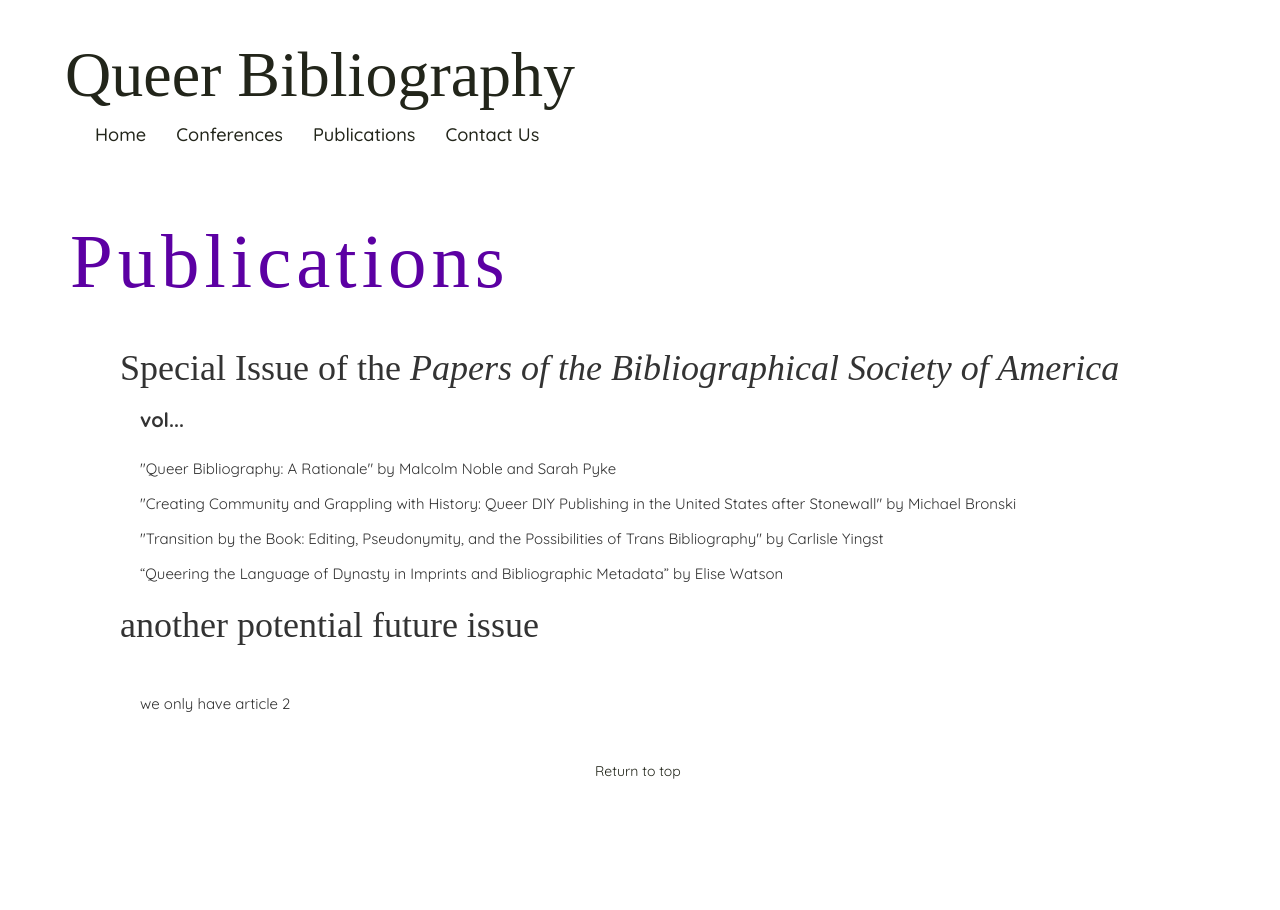
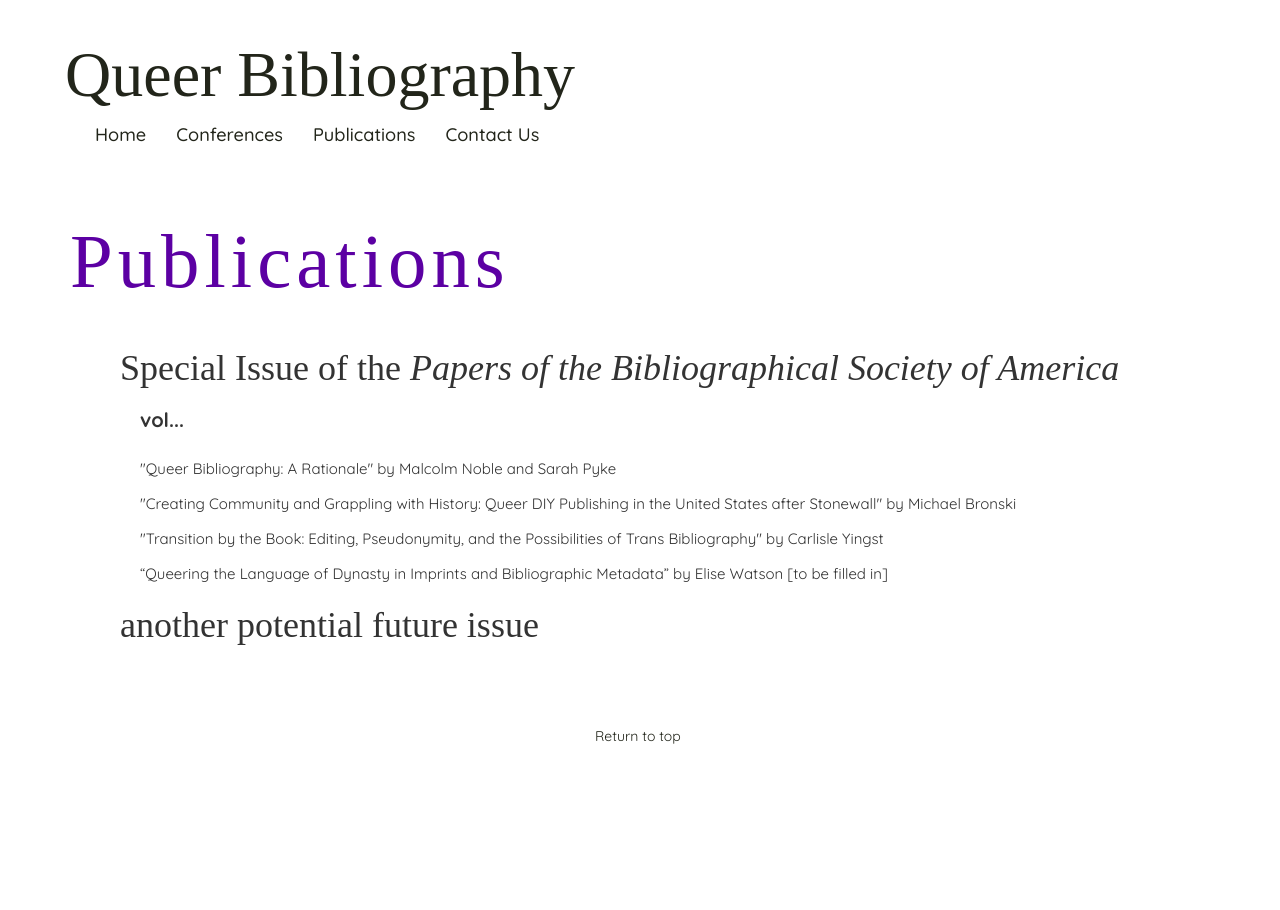
Before and after one commit to ceyingst/queerbibliography, a Jekyll site: the page built from publications.html, in a window 1280 px wide. Built offline with Jekyll 4.4.1, drawn with Linux system fonts in a browser that asks for light colours; nearby versions of some CDN libraries; some web fonts are replaced.

Commit message:
Update publications.yml

```diff
--- a/_data/publications.yml
+++ b/_data/publications.yml
@@ -4,8 +4,9 @@
   article1: '"Queer Bibliography: A Rationale" by Malcolm Noble and Sarah Pyke'
   article2: '"Creating Community and Grappling with History: Queer DIY Publishing in the United States after Stonewall" by Michael Bronski'
   article3: '"Transition by the Book: Editing, Pseudonymity, and the Possibilities of Trans Bibliography" by Carlisle Yingst'
-  article4: '“Queering the Language of Dynasty in Imprints and Bibliographic Metadata” by Elise Watson'
+  article4: '“Queering the Language of Dynasty in Imprints and Bibliographic Metadata” by Elise Watson [to be filled in]'
+
   url:
   urlname:
 - title: "another potential future issue"
-  article2: "we only have article 2"
+  article2:
```
